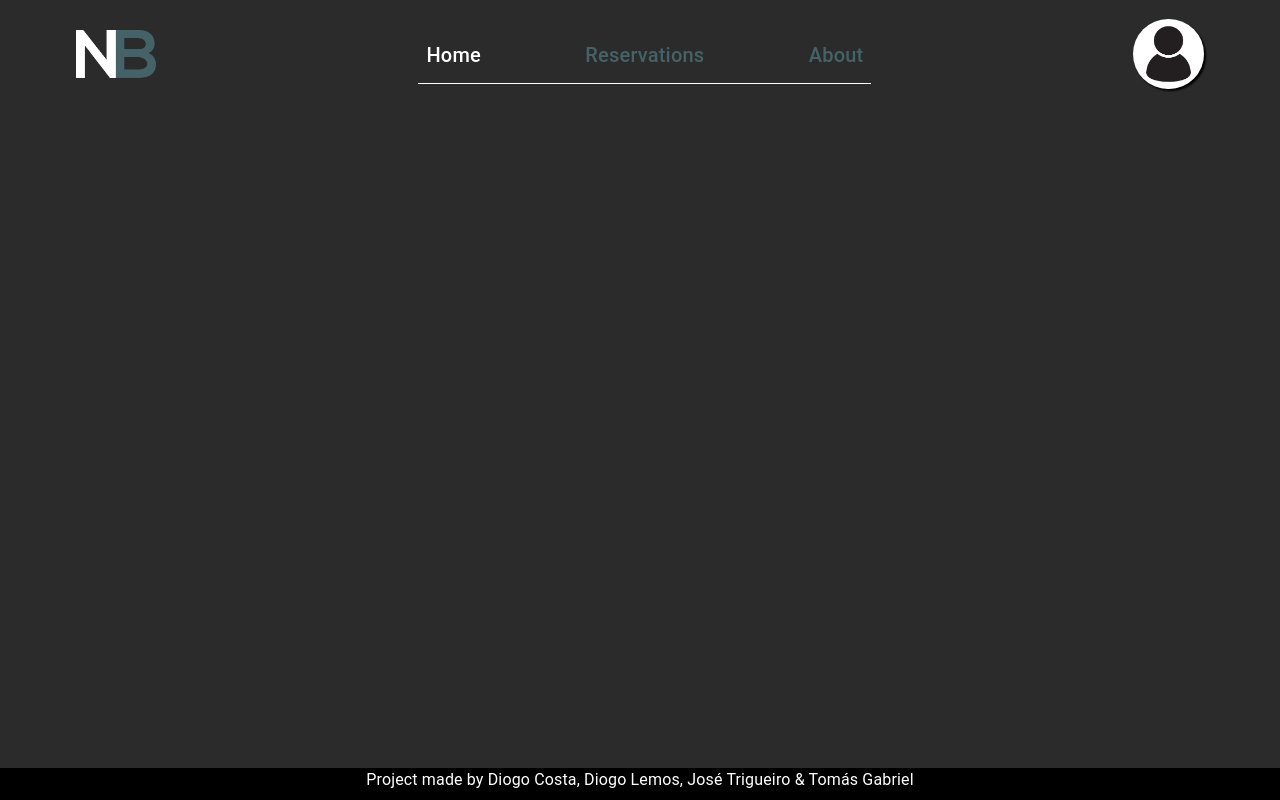
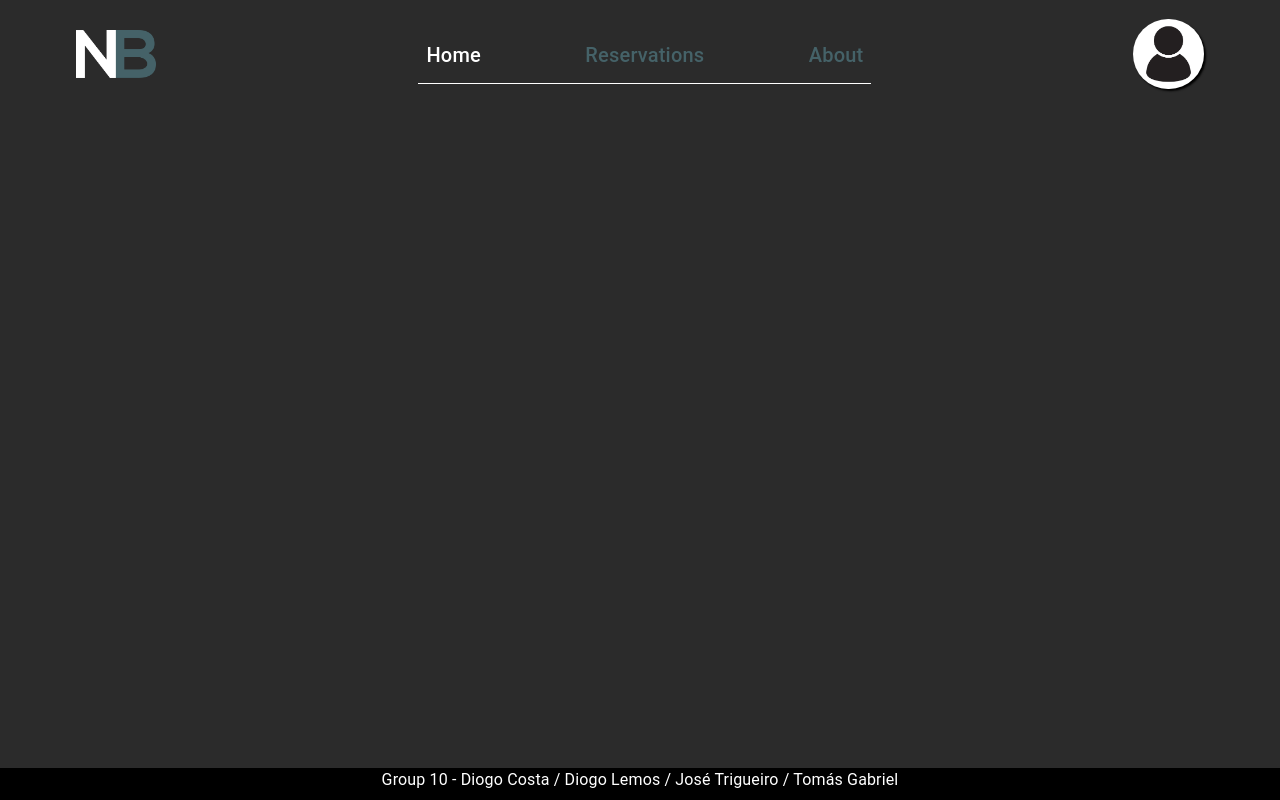
Before and after one commit to dcosta500/nova-booking, a React (Create React App) app: page / in a window 1280 px wide. Built offline with nearby package versions, Linux system fonts and the light colour scheme.

Commit message:
Updated footer text

```diff
--- a/src/app/Footer/Footer.js
+++ b/src/app/Footer/Footer.js
@@ -6,7 +6,7 @@ const Footer = () => {
   return (
     <Box className="footer">
       <Typography>
-        Project made by Diogo Costa, Diogo Lemos, José Trigueiro & Tomás Gabriel
+        Group 10 - Diogo Costa / Diogo Lemos / José Trigueiro / Tomás Gabriel
       </Typography>
     </Box>
   );
```
